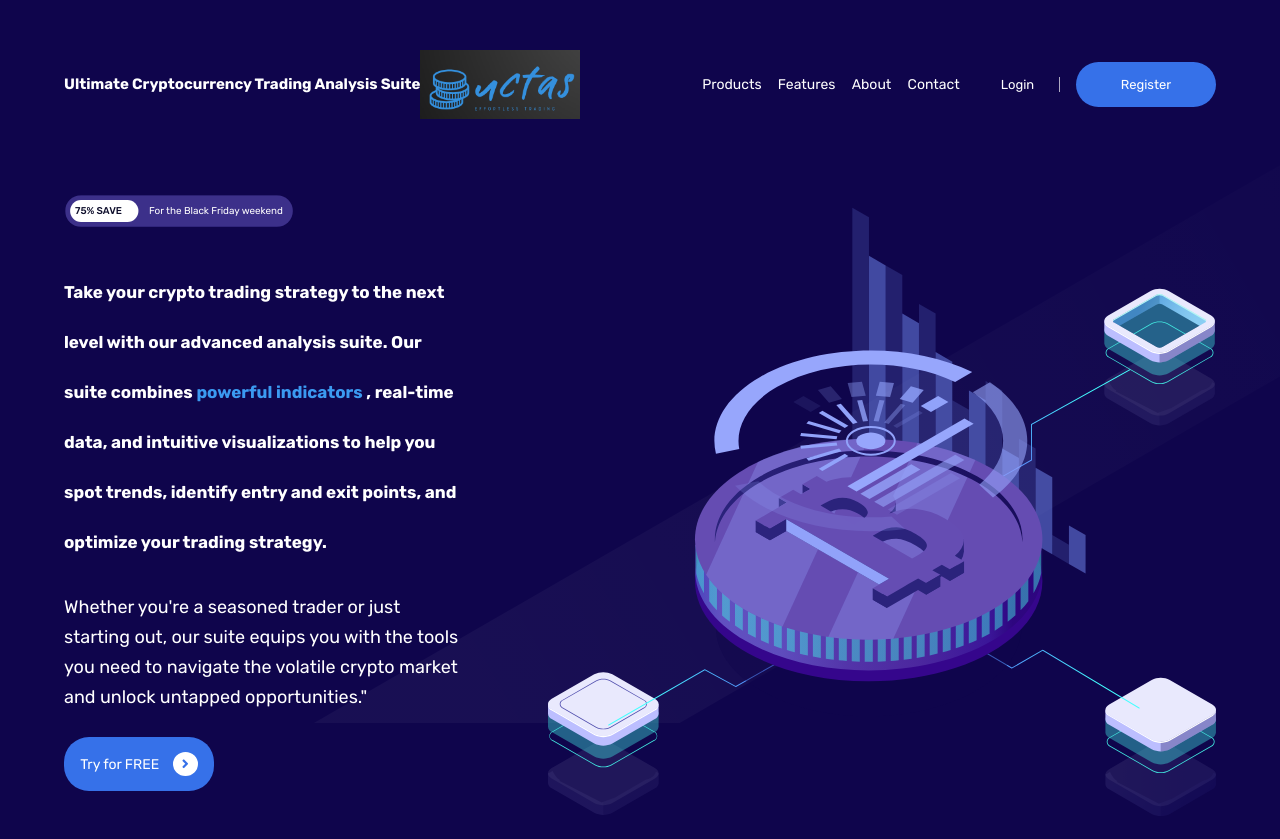
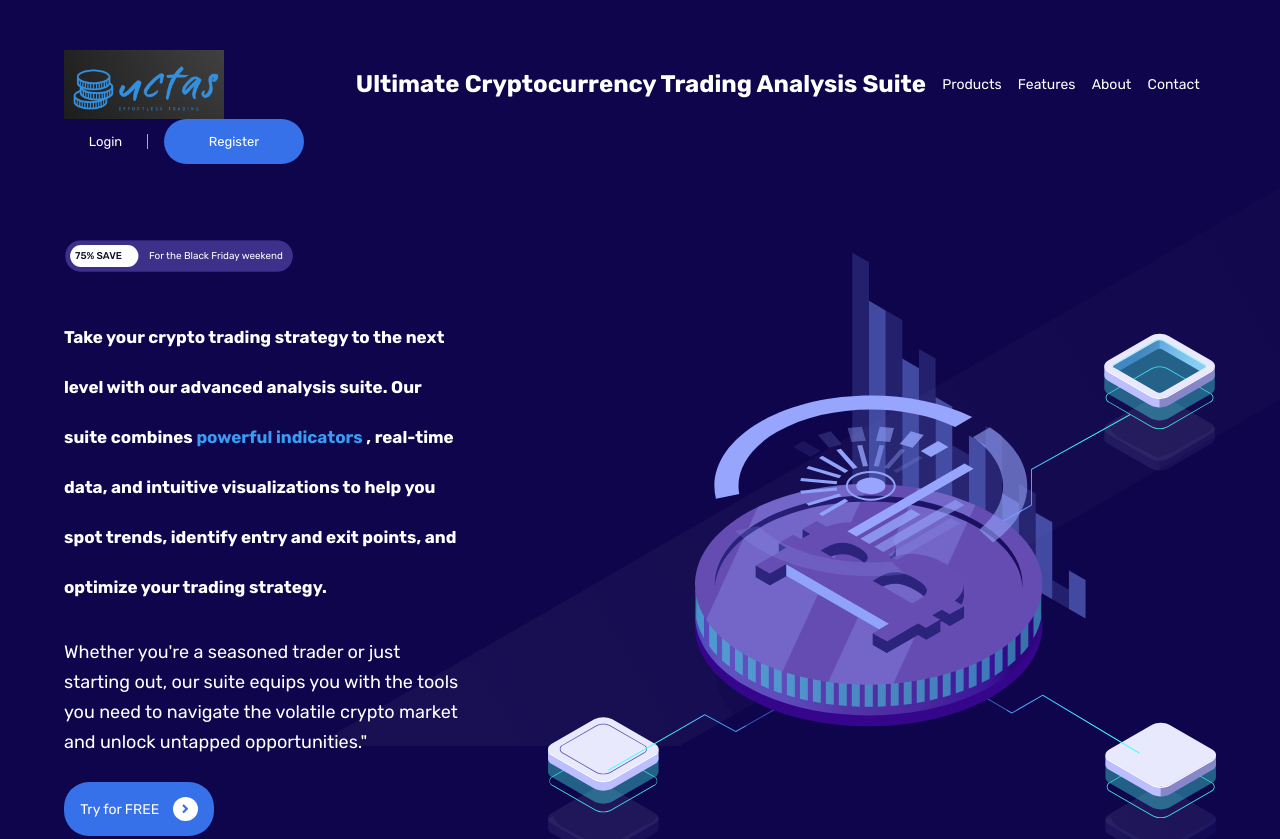
Before and after one commit to demoreon/uctas, a plain HTML site: page index.html in a window 1280 px wide. Shown: the top 839 px of the page. Drawn offline with nearby package versions, Linux system fonts and the light colour scheme; files that its build step writes are made by us from their sources.

Commit message:
Update index.html

```diff
--- a/index.html
+++ b/index.html
@@ -26,6 +26,14 @@
     <link rel="stylesheet" href="./css/main.css" />
 
     <title>Cryptocurrency company</title>
+      <style>
+                  .main-header-content-principal__title {
+                font-size: 17px; /* Adjust the value to your desired size */
+                      }
+           .header-name__title {
+        font-size: 24px; /* Adjust the font size as per your preference */
+    }
+                    </style>
 </head>
 
 <body>
@@ -35,11 +43,10 @@
             <div class="header-container">
                 <!-- Header navbar -->
                 <nav class="main-header-navbar">
-                    <div class="header-name">
-                <h1 class="header-name__title">Ultimate Cryptocurrency Trading Analysis Suite</h1>
-            </div>
                     <img src="./assets/Logo.png" alt="UCTAS logo" class="main-header-navbar__logo" />
-
+                        <div class="header-name">
+                        <h1 class="header-name__title">Ultimate Cryptocurrency Trading Analysis Suite</h1>
+                           </div>
                     <ul class="main-header-navbar__nav">
                         <li class="main-header-navbar__nav__item">
                             <a href="#products" class="main-header-navbar__nav__link">Products</a>
@@ -60,11 +67,6 @@
                         <a href="#" class="main-header-navbar__login__register-btn">Register</a>
                     </div>
                 </nav>
-                <style>
-                  .main-header-content-principal__title {
-                font-size: 17px; /* Adjust the value to your desired size */
-                      }
-                    </style>
                 <!-- Header content -->
                 <div class="main-header-content-container">
                     <div class="main-header-content-principal">
```
